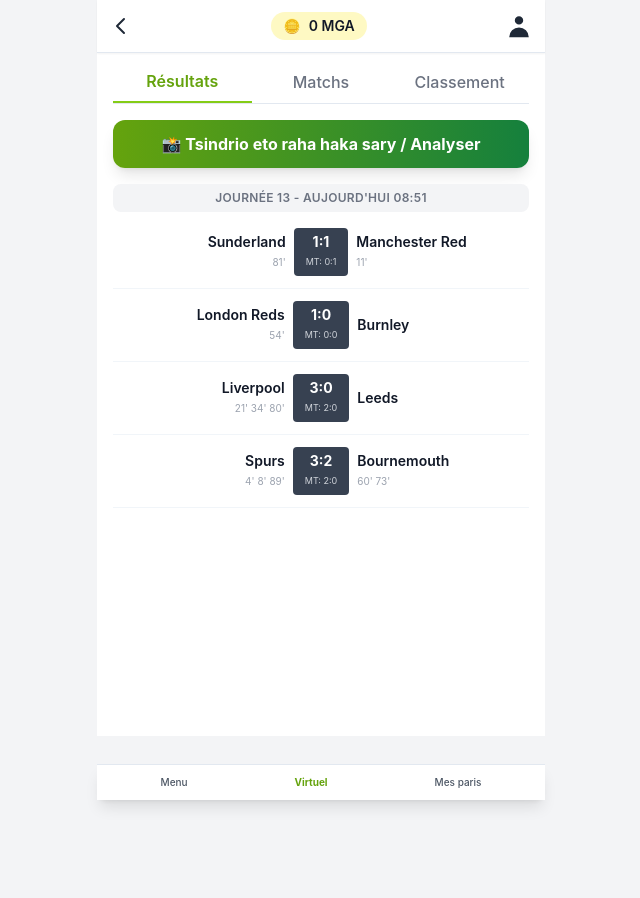
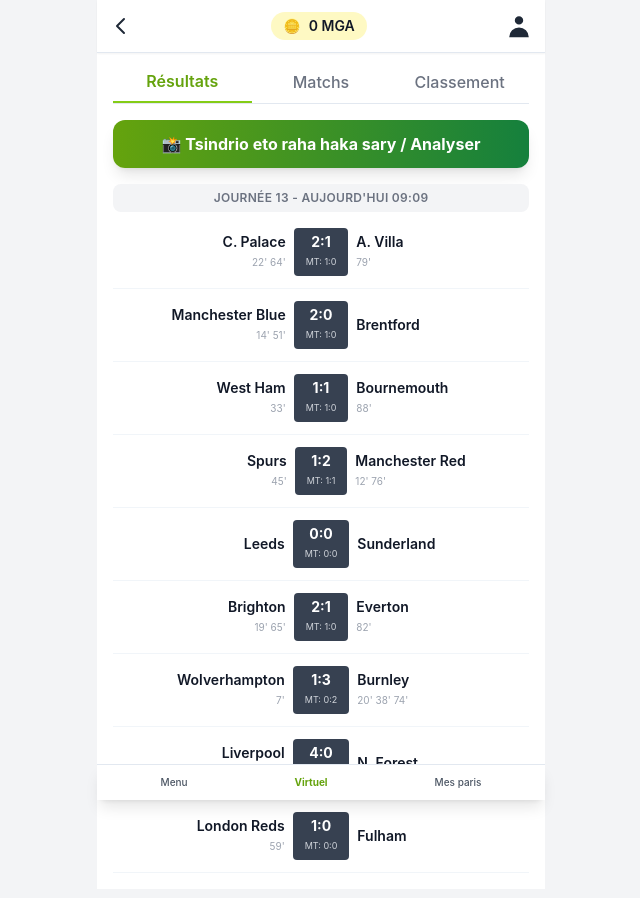
Before and after one commit to tnee7614-beep/analyse-aviator, a plain HTML site: page index.html in a window 1280 px wide. Shown: the whole page, without its empty margins (319-959 px from the left). Before the commit the page ends 800 px from the top, so only its background shows below. Drawn offline with nearby package versions, Linux system fonts and the light colour scheme.

Commit message:
Update index.html

```diff
--- a/index.html
+++ b/index.html
@@ -12,6 +12,7 @@
 </head>
 <body class="min-h-screen flex flex-col items-center">
 
+    <!-- Header Bet261 -->
     <div class="w-full max-w-md bg-white border-b border-slate-200 p-3 flex items-center justify-between sticky top-0 z-50 shadow-sm">
         <svg class="w-6 h-6 text-gray-800" fill="none" stroke="currentColor" viewBox="0 0 24 24"><path stroke-linecap="round" stroke-linejoin="round" stroke-width="2" d="M15 19l-7-7 7-7"></path></svg>
         <div class="flex items-center space-x-2 bg-yellow-100 px-3 py-1 rounded-full text-sm font-semibold">
@@ -22,53 +23,93 @@
     </div>
 
     <div class="w-full max-w-md bg-white p-4 flex-grow mb-16">
+        <!-- Onglets -->
         <div class="flex items-center border-b border-slate-200 mb-4">
             <div class="w-1/3 text-center pb-2 border-b-2 border-lime-500 font-semibold text-lime-600">Résultats</div>
             <div class="w-1/3 text-center pb-2 text-gray-500 font-medium">Matchs</div>
             <div class="w-1/3 text-center pb-2 text-gray-500 font-medium">Classement</div>
         </div>
 
+        <!-- Bokotra Fakan-tsary -->
         <label class="block w-full bg-gradient-to-r from-lime-600 to-green-700 hover:from-lime-500 hover:to-green-600 text-white font-bold py-3 px-4 rounded-xl text-center cursor-pointer shadow-lg transition-all mb-4">
             📸 Tsindrio eto raha haka sary / Analyser
             <input type="file" id="imageInput" accept="image/*" class="hidden">
         </label>
 
+        <!-- Journée -->
         <div class="text-center text-xs font-semibold text-gray-500 mb-4 bg-gray-100 py-1.5 rounded-lg uppercase tracking-wide">
-            Journée 13 - Aujourd'hui 08:51
+            Journée 13 - Aujourd'hui 09:09
         </div>
 
+        <!-- Lisitry ny Vokatra mifanaraka amin'ny sary -->
         <div id="resultContainer" class="space-y-3">
             <div class="border-b border-slate-100 pb-3">
                 <div class="grid grid-cols-[1fr,auto,1fr] items-center gap-2">
-                    <div class="text-right font-semibold text-sm">Sunderland <span class="text-[10px] font-normal block text-gray-400">81'</span></div>
-                    <div class="score-box text-sm px-3 py-1 rounded text-center">1:1<span class="block text-[9px] font-normal text-gray-300">MT: 0:1</span></div>
-                    <div class="text-left font-semibold text-sm">Manchester Red <span class="text-[10px] font-normal block text-gray-400">11'</span></div>
+                    <div class="text-right font-semibold text-sm">C. Palace <span class="text-[10px] font-normal block text-gray-400">22' 64'</span></div>
+                    <div class="score-box text-sm px-3 py-1 rounded text-center">2:1<span class="block text-[9px] font-normal text-gray-300">MT: 1:0</span></div>
+                    <div class="text-left font-semibold text-sm">A. Villa <span class="text-[10px] font-normal block text-gray-400">79'</span></div>
                 </div>
             </div>
             <div class="border-b border-slate-100 pb-3">
                 <div class="grid grid-cols-[1fr,auto,1fr] items-center gap-2">
-                    <div class="text-right font-semibold text-sm">London Reds <span class="text-[10px] font-normal block text-gray-400">54'</span></div>
-                    <div class="score-box text-sm px-3 py-1 rounded text-center">1:0<span class="block text-[9px] font-normal text-gray-300">MT: 0:0</span></div>
-                    <div class="text-left font-semibold text-sm">Burnley</div>
+                    <div class="text-right font-semibold text-sm">Manchester Blue <span class="text-[10px] font-normal block text-gray-400">14' 51'</span></div>
+                    <div class="score-box text-sm px-3 py-1 rounded text-center">2:0<span class="block text-[9px] font-normal text-gray-300">MT: 1:0</span></div>
+                    <div class="text-left font-semibold text-sm">Brentford</div>
                 </div>
             </div>
             <div class="border-b border-slate-100 pb-3">
                 <div class="grid grid-cols-[1fr,auto,1fr] items-center gap-2">
-                    <div class="text-right font-semibold text-sm">Liverpool <span class="text-[10px] font-normal block text-gray-400">21' 34' 80'</span></div>
-                    <div class="score-box text-sm px-3 py-1 rounded text-center">3:0<span class="block text-[9px] font-normal text-gray-300">MT: 2:0</span></div>
-                    <div class="text-left font-semibold text-sm">Leeds</div>
+                    <div class="text-right font-semibold text-sm">West Ham <span class="text-[10px] font-normal block text-gray-400">33'</span></div>
+                    <div class="score-box text-sm px-3 py-1 rounded text-center">1:1<span class="block text-[9px] font-normal text-gray-300">MT: 1:0</span></div>
+                    <div class="text-left font-semibold text-sm">Bournemouth <span class="text-[10px] font-normal block text-gray-400">88'</span></div>
                 </div>
             </div>
             <div class="border-b border-slate-100 pb-3">
                 <div class="grid grid-cols-[1fr,auto,1fr] items-center gap-2">
-                    <div class="text-right font-semibold text-sm">Spurs <span class="text-[10px] font-normal block text-gray-400">4' 8' 89'</span></div>
-                    <div class="score-box text-sm px-3 py-1 rounded text-center">3:2<span class="block text-[9px] font-normal text-gray-300">MT: 2:0</span></div>
-                    <div class="text-left font-semibold text-sm">Bournemouth <span class="text-[10px] font-normal block text-gray-400">60' 73'</span></div>
+                    <div class="text-right font-semibold text-sm">Spurs <span class="text-[10px] font-normal block text-gray-400">45'</span></div>
+                    <div class="score-box text-sm px-3 py-1 rounded text-center">1:2<span class="block text-[9px] font-normal text-gray-300">MT: 1:1</span></div>
+                    <div class="text-left font-semibold text-sm">Manchester Red <span class="text-[10px] font-normal block text-gray-400">12' 76'</span></div>
+                </div>
+            </div>
+            <div class="border-b border-slate-100 pb-3">
+                <div class="grid grid-cols-[1fr,auto,1fr] items-center gap-2">
+                    <div class="text-right font-semibold text-sm">Leeds</div>
+                    <div class="score-box text-sm px-3 py-1 rounded text-center">0:0<span class="block text-[9px] font-normal text-gray-300">MT: 0:0</span></div>
+                    <div class="text-left font-semibold text-sm">Sunderland</div>
+                </div>
+            </div>
+            <div class="border-b border-slate-100 pb-3">
+                <div class="grid grid-cols-[1fr,auto,1fr] items-center gap-2">
+                    <div class="text-right font-semibold text-sm">Brighton <span class="text-[10px] font-normal block text-gray-400">19' 65'</span></div>
+                    <div class="score-box text-sm px-3 py-1 rounded text-center">2:1<span class="block text-[9px] font-normal text-gray-300">MT: 1:0</span></div>
+                    <div class="text-left font-semibold text-sm">Everton <span class="text-[10px] font-normal block text-gray-400">82'</span></div>
+                </div>
+            </div>
+            <div class="border-b border-slate-100 pb-3">
+                <div class="grid grid-cols-[1fr,auto,1fr] items-center gap-2">
+                    <div class="text-right font-semibold text-sm">Wolverhampton <span class="text-[10px] font-normal block text-gray-400">7'</span></div>
+                    <div class="score-box text-sm px-3 py-1 rounded text-center">1:3<span class="block text-[9px] font-normal text-gray-300">MT: 0:2</span></div>
+                    <div class="text-left font-semibold text-sm">Burnley <span class="text-[10px] font-normal block text-gray-400">20' 38' 74'</span></div>
+                </div>
+            </div>
+            <div class="border-b border-slate-100 pb-3">
+                <div class="grid grid-cols-[1fr,auto,1fr] items-center gap-2">
+                    <div class="text-right font-semibold text-sm">Liverpool <span class="text-[10px] font-normal block text-gray-400">5' 28' 44' 81'</span></div>
+                    <div class="score-box text-sm px-3 py-1 rounded text-center">4:0<span class="block text-[9px] font-normal text-gray-300">MT: 3:0</span></div>
+                    <div class="text-left font-semibold text-sm">N. Forest</div>
+                </div>
+            </div>
+            <div class="border-b border-slate-100 pb-3">
+                <div class="grid grid-cols-[1fr,auto,1fr] items-center gap-2">
+                    <div class="text-right font-semibold text-sm">London Reds <span class="text-[10px] font-normal block text-gray-400">59'</span></div>
+                    <div class="score-box text-sm px-3 py-1 rounded text-center">1:0<span class="block text-[9px] font-normal text-gray-300">MT: 0:0</span></div>
+                    <div class="text-left font-semibold text-sm">Fulham</div>
                 </div>
             </div>
         </div>
     </div>
 
+    <!-- Footer Menu -->
     <div class="w-full max-w-md bg-white border-t border-slate-200 p-2.5 flex justify-around text-[10px] text-gray-600 font-medium fixed bottom-0 shadow-lg">
         <div class="flex flex-col items-center">Menu</div>
         <div class="flex flex-col items-center text-lime-600 font-bold">Virtuel</div>
@@ -81,14 +122,15 @@
 
         const alternativeResults = [
             `
-            <div class="border-b border-slate-100 pb-3"><div class="grid grid-cols-[1fr,auto,1fr] items-center gap-2"><div class="text-right font-semibold text-sm">London Blues <span class="text-[10px] font-normal block text-gray-400">17' 71'</span></div><div class="score-box text-sm px-3 py-1 rounded text-center">2:1<span class="block text-[9px] font-normal text-gray-300">MT: 1:0</span></div><div class="text-left font-semibold text-sm">Fulham <span class="text-[10px] font-normal block text-gray-400">62'</span></div></div></div>
-            <div class="border-b border-slate-100 pb-3"><div class="grid grid-cols-[1fr,auto,1fr] items-center gap-2"><div class="text-right font-semibold text-sm">C. Palace <span class="text-[10px] font-normal block text-gray-400">8' 43' 50'</span></div><div class="score-box text-sm px-3 py-1 rounded text-center">3:0<span class="block text-[9px] font-normal text-gray-300">MT: 2:0</span></div><div class="text-left font-semibold text-sm">N. Forest</div></div></div>
-            <div class="border-b border-slate-100 pb-3"><div class="grid grid-cols-[1fr,auto,1fr] items-center gap-2"><div class="text-right font-semibold text-sm">West Ham</div><div class="score-box text-sm px-3 py-1 rounded text-center">0:0<span class="block text-[9px] font-normal text-gray-300">MT: 0:0</span></div><div class="text-left font-semibold text-sm">Brentford</div></div></div>
-            `,
-            `
-            <div class="border-b border-slate-100 pb-3"><div class="grid grid-cols-[1fr,auto,1fr] items-center gap-2"><div class="text-right font-semibold text-sm">Manchester Blue <span class="text-[10px] font-normal block text-gray-400">68'</span></div><div class="score-box text-sm px-3 py-1 rounded text-center">1:0<span class="block text-[9px] font-normal text-gray-300">MT: 0:0</span></div><div class="text-left font-semibold text-sm">Everton</div></div></div>
-            <div class="border-b border-slate-100 pb-3"><div class="grid grid-cols-[1fr,auto,1fr] items-center gap-2"><div class="text-right font-semibold text-sm">Wolverhampton <span class="text-[10px] font-normal block text-gray-400">41' 71' 87'</span></div><div class="score-box text-sm px-3 py-1 rounded text-center">3:2<span class="block text-[9px] font-normal text-gray-300">MT: 1:1</span></div><div class="text-left font-semibold text-sm">A. Villa <span class="text-[10px] font-normal block text-gray-400">10' 89'</span></div></div></div>
-            <div class="border-b border-slate-100 pb-3"><div class="grid grid-cols-[1fr,auto,1fr] items-center gap-2"><div class="text-right font-semibold text-sm">Brighton <span class="text-[10px] font-normal block text-gray-400">19' 46' 69' 90'</span></div><div class="score-box text-sm px-3 py-1 rounded text-center">4:2<span class="block text-[9px] font-normal text-gray-300">MT: 1:2</span></div><div class="text-left font-semibold text-sm">Newcastle <span class="text-[10px] font-normal block text-gray-400">1' 35'</span></div></div></div>
+            <div class="border-b border-slate-100 pb-3"><div class="grid grid-cols-[1fr,auto,1fr] items-center gap-2"><div class="text-right font-semibold text-sm">C. Palace</div><div class="score-box text-sm px-3 py-1 rounded text-center">0:0<span class="block text-[9px] font-normal text-gray-300">MT: 0:0</span></div><div class="text-left font-semibold text-sm">A. Villa</div></div></div>
+            <div class="border-b border-slate-100 pb-3"><div class="grid grid-cols-[1fr,auto,1fr] items-center gap-2"><div class="text-right font-semibold text-sm">Manchester Blue <span class="text-[10px] font-normal block text-gray-400">31'</span></div><div class="score-box text-sm px-3 py-1 rounded text-center">1:0<span class="block text-[9px] font-normal text-gray-300">MT: 1:0</span></div><div class="text-left font-semibold text-sm">Brentford</div></div></div>
+            <div class="border-b border-slate-100 pb-3"><div class="grid grid-cols-[1fr,auto,1fr] items-center gap-2"><div class="text-right font-semibold text-sm">West Ham <span class="text-[10px] font-normal block text-gray-400">18' 74'</span></div><div class="score-box text-sm px-3 py-1 rounded text-center">2:1<span class="block text-[9px] font-normal text-gray-300">MT: 1:0</span></div><div class="text-left font-semibold text-sm">Bournemouth <span class="text-[10px] font-normal block text-gray-400">55'</span></div></div></div>
+            <div class="border-b border-slate-100 pb-3"><div class="grid grid-cols-[1fr,auto,1fr] items-center gap-2"><div class="text-right font-semibold text-sm">Spurs</div><div class="score-box text-sm px-3 py-1 rounded text-center">0:2<span class="block text-[9px] font-normal text-gray-300">MT: 0:1</span></div><div class="text-left font-semibold text-sm">Manchester Red <span class="text-[10px] font-normal block text-gray-400">23' 68'</span></div></div></div>
+            <div class="border-b border-slate-100 pb-3"><div class="grid grid-cols-[1fr,auto,1fr] items-center gap-2"><div class="text-right font-semibold text-sm">Leeds <span class="text-[10px] font-normal block text-gray-400">80'</span></div><div class="score-box text-sm px-3 py-1 rounded text-center">1:1<span class="block text-[9px] font-normal text-gray-300">MT: 0:1</span></div><div class="text-left font-semibold text-sm">Sunderland <span class="text-[10px] font-normal block text-gray-400">15'</span></div></div></div>
+            <div class="border-b border-slate-100 pb-3"><div class="grid grid-cols-[1fr,auto,1fr] items-center gap-2"><div class="text-right font-semibold text-sm">Brighton <span class="text-[10px] font-normal block text-gray-400">42'</span></div><div class="score-box text-sm px-3 py-1 rounded text-center">1:0<span class="block text-[9px] font-normal text-gray-300">MT: 1:0</span></div><div class="text-left font-semibold text-sm">Everton</div></div></div>
+            <div class="border-b border-slate-100 pb-3"><div class="grid grid-cols-[1fr,auto,1fr] items-center gap-2"><div class="text-right font-semibold text-sm">Wolverhampton <span class="text-[10px] font-normal block text-gray-400">9' 61'</span></div><div class="score-box text-sm px-3 py-1 rounded text-center">2:2<span class="block text-[9px] font-normal text-gray-300">MT: 1:1</span></div><div class="text-left font-semibold text-sm">Burnley <span class="text-[10px] font-normal block text-gray-400">35' 82'</span></div></div></div>
+            <div class="border-b border-slate-100 pb-3"><div class="grid grid-cols-[1fr,auto,1fr] items-center gap-2"><div class="text-right font-semibold text-sm">Liverpool <span class="text-[10px] font-normal block text-gray-400">12' 49'</span></div><div class="score-box text-sm px-3 py-1 rounded text-center">2:0<span class="block text-[9px] font-normal text-gray-300">MT: 1:0</span></div><div class="text-left font-semibold text-sm">N. Forest</div></div></div>
+            <div class="border-b border-slate-100 pb-3"><div class="grid grid-cols-[1fr,auto,1fr] items-center gap-2"><div class="text-right font-semibold text-sm">London Reds <span class="text-[10px] font-normal block text-gray-400">77'</span></div><div class="score-box text-sm px-3 py-1 rounded text-center">1:0<span class="block text-[9px] font-normal text-gray-300">MT: 0:0</span></div><div class="text-left font-semibold text-sm">Fulham</div></div></div>
             `
         ];
 
```
